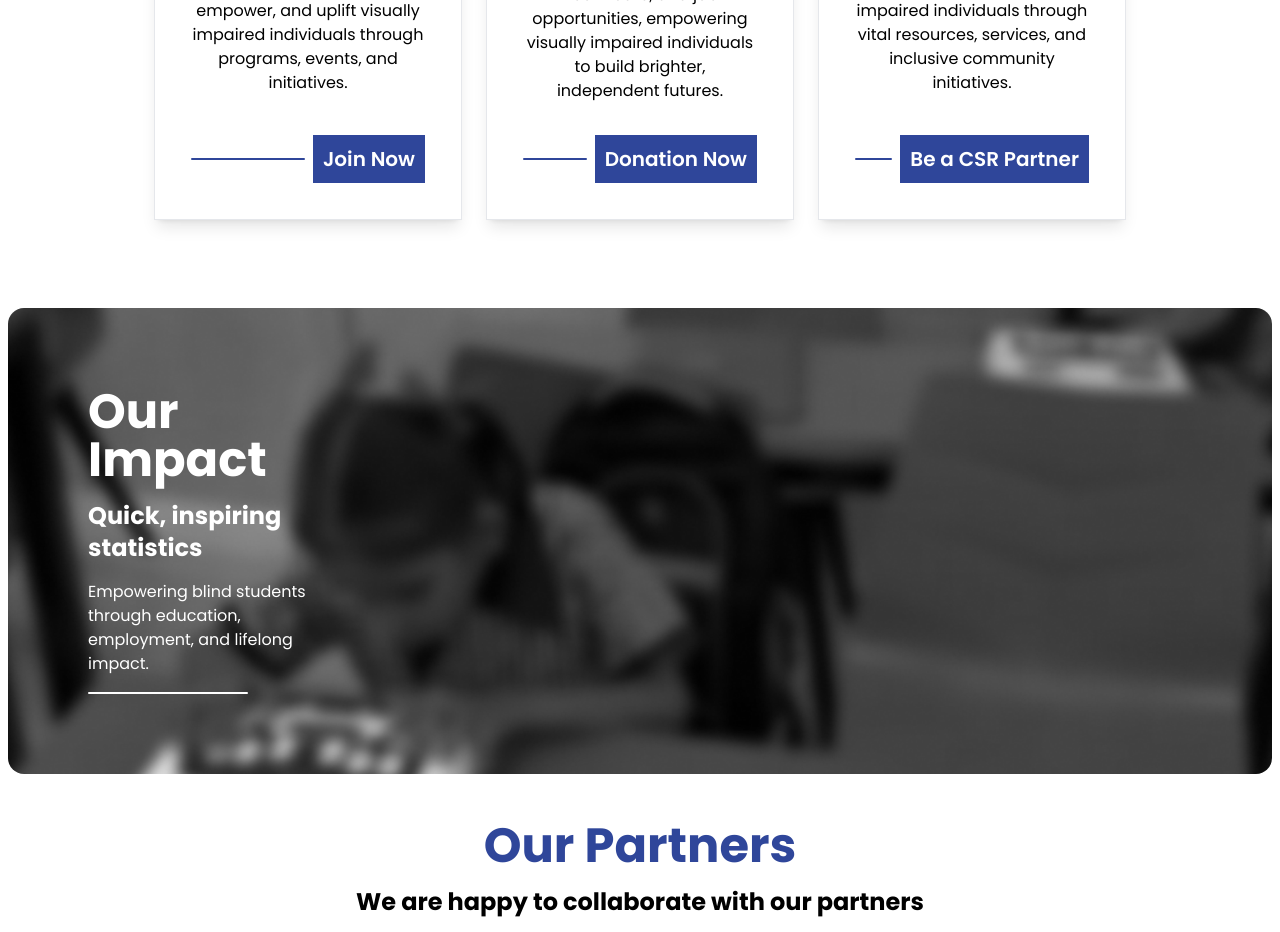
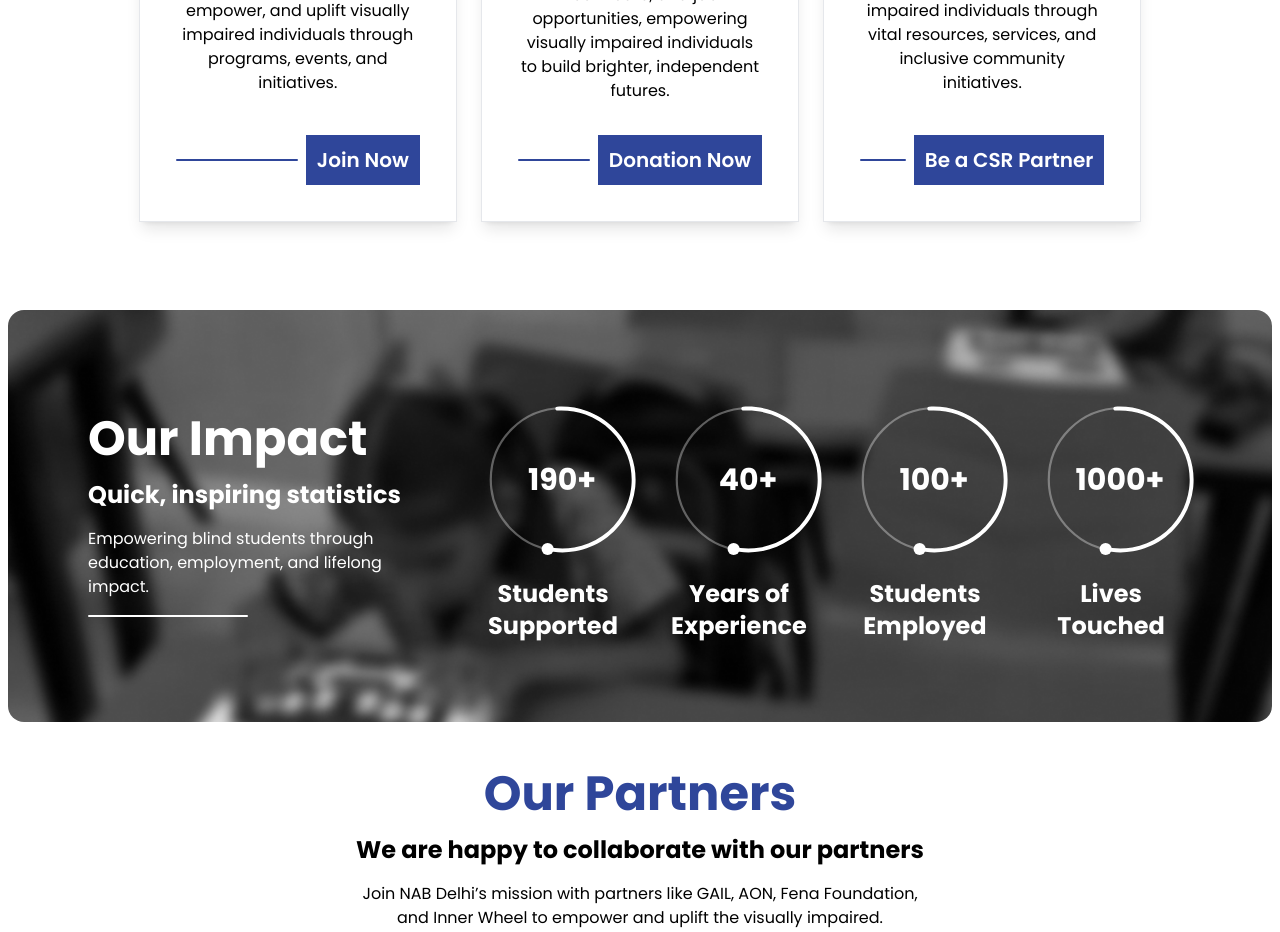
Before and after one commit to vernoxy2/BlindSchool, a React (Vite) app: page / in a window 1280 px wide. Shown: the part 2560-3492 px from the top of the page. Built offline with nearby package versions, Linux system fonts and the light colour scheme.

Commit message:
fic: Coundown and & buttons

```diff
--- a/src/component/NavBar.jsx
+++ b/src/component/NavBar.jsx
@@ -13,8 +13,8 @@ const NavBar = () => {
     { name: "Home", path: "/" },
     { name: "About Us", path: "/aboutus" },
     { name: "What We Do", path: "/whatwedo" },
-    { name: "CSR", path: "/CSR" },
-    { name: "Contact Us", path: "/Contact" },
+    { name: "CSR", path: "/csr" },
+    { name: "Contact Us", path: "/contact" },
   ];
 
   return (
--- a/src/pages/Homepage/HomePageSections/HowCanYouHelp.jsx
+++ b/src/pages/Homepage/HomePageSections/HowCanYouHelp.jsx
@@ -5,9 +5,10 @@ import Vector2 from "../../../assets/HomepageImgs/Vector2.svg";
 import Vector22 from "../../../assets/HomepageImgs/Vector22.svg";
 import Vector3 from "../../../assets/HomepageImgs/Vector3.svg";
 import Vector33 from "../../../assets/HomepageImgs/Vector33.svg";
+import { link } from "framer-motion/client";
+import { Link } from "react-router-dom";
 
 const HowCanYouHelp = () => {
-
   const carts = [
     {
       key: 0,
@@ -17,6 +18,7 @@ const HowCanYouHelp = () => {
       SubText:
         "Make a difference with NAB Delhi! Volunteer to support, empower, and uplift visually impaired individuals through programs, events, and initiatives.",
       btnText: "Join Now",
+      link: "/contact",
     },
     {
       key: 1,
@@ -26,6 +28,7 @@ const HowCanYouHelp = () => {
       SubText:
         "Your donation helps NAB Delhi provide education, healthcare, and job opportunities, empowering visually impaired individuals to build brighter, independent futures.",
       btnText: "Donation Now",
+      link: "/donatenow",
     },
     {
       key: 2,
@@ -35,12 +38,15 @@ const HowCanYouHelp = () => {
       SubText:
         "Partner with NAB Delhi as a CSR ally to empower visually impaired individuals through vital resources, services, and inclusive community initiatives.",
       btnText: "Be a CSR Partner",
+      link: "/csr",
     },
   ];
 
   return (
     <section className="container">
-      <h1 data-aos="fade-up" className="font-bold text-center">How Can You Help?</h1>
+      <h1 data-aos="fade-up" className="font-bold text-center">
+        How Can You Help?
+      </h1>
       <p data-aos="fade-up" className="md:text-sm text-center">
         Your Support Matters: Let's Transform the Lives of the Visually
         Impaired, Together.
@@ -48,13 +54,15 @@ const HowCanYouHelp = () => {
       <BaseLine className="mx-auto" />
 
       {/* FLEX VIEW STARTS HERE */}
-      <div data-aos="fade-up" className="xl:w-11/12 2xl:w-10/12 mx-auto flex flex-wrap gap-6 justify-center">
+      <div
+        data-aos="fade-up"
+        className="xl:w-11/12 2xl:w-10/12 mx-auto flex flex-wrap gap-6 justify-center"
+      >
         {carts?.map((item) => (
           <div
-
             key={item.key}
             className="space-y-4 flex flex-col items-center justify-between shadow-lg p-9 hover:border-primary border group transition-all duration-300 hover:scale-105
-            w-full md:w-[48%]  xl:w-[30%]"
+            w-full md:w-[48%]  xl:w-[31%]"
           >
             <div daat-aos="zoom-out" className="relative">
               <img
@@ -77,11 +85,20 @@ const HowCanYouHelp = () => {
               {item.SubText}
             </p>
 
+            {/* <div className="w-full flex gap-3 items-center justify-between pt-4">
+              <BaseLine />
+              <Link
+                to={item.link}
+                className="bg-primary hover:bg-white p-2.5 font-bold  duration-300 hover:shadow-lg active:scale-95 text-white hover:text-primary text-lg inline-block whitespace-nowrapwhitespace-nowrap"
+              >
+                {item.btnText}
+              </Link>
+            </div> */}
              <div className="w-full flex gap-2 items-center justify-between pt-4">
               <BaseLine />
-              <button className="bg-primary text-white text-xl p-2.5 font-semibold hover:bg-blue-700 transition-all whitespace-nowrap flex items-center justify-center">
+              <Link to={item.link} className="bg-primary hover:bg-white text-white hover:text-primary hover:shadow-lg transition-colors text-xl p-2.5 font-semibold  whitespace-nowrap flex items-center justify-center border border-transparent hover:border-primary">
                 {item.btnText}
-              </button>
+              </Link>
             </div>
           </div>
         ))}
--- a/src/pages/Homepage/HomePageSections/OurImpact.jsx
+++ b/src/pages/Homepage/HomePageSections/OurImpact.jsx
@@ -1,50 +1,94 @@
-import React from "react";
+import React, { useEffect, useState, useRef } from "react";
 import Maskgroup from "../../../assets/HomepageImgs/OurImpact/Maskgroup.png";
 import BaseLine from "../../../component/BaseLine";
-import circal from "../../../assets/HomepageImgs/Circal.svg"
+import circal from "../../../assets/HomepageImgs/Circal.svg";
 
 const data = [
-  {
-    id: 1,
-    title: "190+",
-    subtitle: "Students Supported",
-  },
-  {
-    id: 2,
-    title: "40+",
-    subtitle: "Years of Experience",
-  },
-  {
-    id: 3,
-    title: "100+",
-    subtitle: "Students Employed",
-  },
-  {
-    id: 4,
-    title: "100    0+",
-    subtitle: "Lives Touched",
-  }
-]
+  { id: 1, title: "190+", subtitle: "Students Supported" },
+  { id: 2, title: "40+", subtitle: "Years of Experience" },
+  { id: 3, title: "100+", subtitle: "Students Employed" },
+  { id: 4, title: "1000+", subtitle: "Lives Touched" },
+];
 
+const Counter = ({ title, subtitle, trigger }) => {
+  const [count, setCount] = useState(0);
+  const started = useRef(false);
+
+  useEffect(() => {
+    if (!trigger || started.current) return;
+    started.current = true;
+
+    let start = 0;
+    const end = parseInt(title.replace(/[^0-9]/g, ""));
+    const duration = 3000;
+    const increment = end / (duration / 16);
+
+    const animate = () => {
+      start += increment;
+      if (start < end) {
+        setCount(Math.ceil(start));
+        requestAnimationFrame(animate);
+      } else {
+        setCount(end);
+      }
+    };
+
+    animate();
+  }, [trigger, title]);
+
+  return (
+    <div className="flex flex-col items-center text-center space-y-2">
+      <div className="relative w-[180px] h-[180px] mx-auto flex items-center justify-center">
+        <img src={circal} alt="circle" className="absolute inset-0 w-full h-full" />
+        <h1 className="text-3xl font-bold text-white z-10">{count}+</h1>
+      </div>
+      <h2 className="text-white font-bold">{subtitle}</h2>
+    </div>
+  );
+};
 
 const OurImpact = () => {
+  const sectionRef = useRef(null);
+  const [trigger, setTrigger] = useState(false);
+
+  useEffect(() => {
+    const observer = new IntersectionObserver(
+      (entries) => {
+        if (entries[0].isIntersecting) {
+          setTrigger(true);
+        }
+      },
+      { threshold: 0.4 }
+    );
+
+    if (sectionRef.current) {
+      observer.observe(sectionRef.current);
+    }
+
+    return () => observer.disconnect();
+  }, []);
+
   return (
     <section
+      ref={sectionRef}
       style={{ backgroundImage: `url(${Maskgroup})` }}
-      className="text-start rounded-2xl m-2 py-10 md:py-20 bg-cover bg-center bg-no-repeat text-white"
+      className="rounded-2xl m-2 py-10 md:py-20 bg-cover bg-center bg-no-repeat text-white"
     >
-      <div className="flex container">
-        <div className=" w-3/12 space-y-4">
+      <div className="container mx-auto flex flex-col md:flex-row md:space-x-6 items-center">
+        <div className="w-full md:w-4/12 space-y-4">
           <h1 className="text-white text-start">Our Impact</h1>
-          <h2 className="text-white font-bold ">Quick, inspiring statistics</h2>
+          <h2 className="text-white font-bold">Quick, inspiring statistics</h2>
           <p className="w-[90%]">
-            Empowering blind students through education, employment, and
-            lifelong impact.
+            Empowering blind students through education, employment, and lifelong impact.
           </p>
-        <BaseLine className="bg-white ms-0" />
+          <BaseLine className="bg-white ms-0" />
         </div>
-        {/* counter */}
-        <div></div>
+
+        <div className="w-full md:w-8/12 grid grid-cols-1 md:grid-cols-2 xl:grid-cols-4 gap-6 mt-10 md:mt-0">
+          {data.map((item) => (
+            <Counter key={item.id} title={item.title} subtitle={item.subtitle} trigger={trigger} />
+          ))}
+        </div>
       </div>
     </section>
   );
```
Lines whose indentation alone changed are shown as unchanged.
